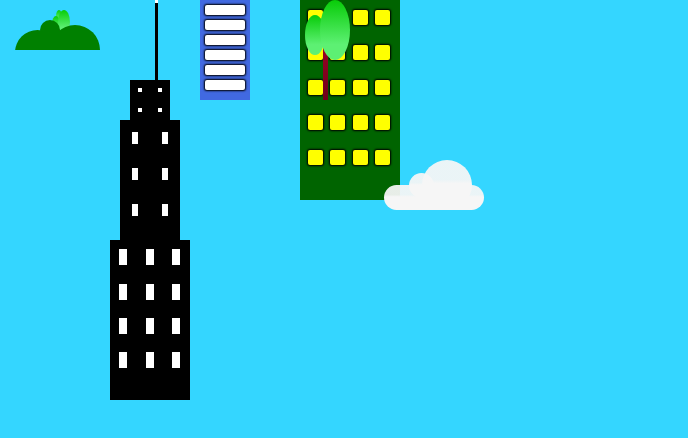
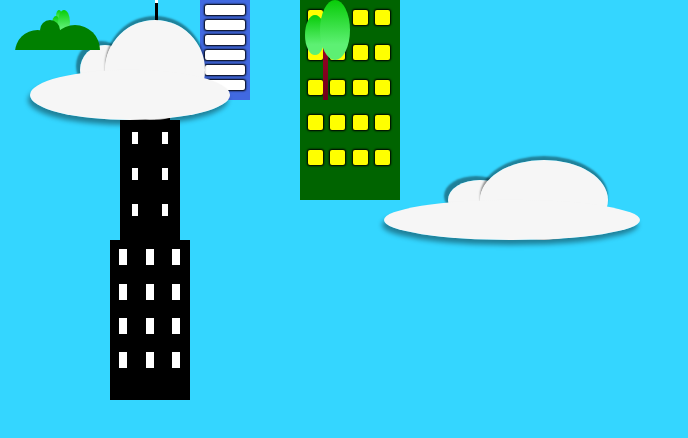
Before and after one commit to sidthesloth92/CSSLegoCity, a plain HTML site: page index.html in a window 1280 px wide. Shown: the whole page, without its empty margins (0-688 px from the left). Drawn offline with Linux system fonts and the light colour scheme.

Commit message:
Implemented cloud with new changes

```diff
--- a/css/_variables.scss
+++ b/css/_variables.scss
@@ -3,7 +3,7 @@ $sky-to-color : rgba(179,220,237,1) 100%;
 $sky-night-from-color: rgba(76,76,76,1) 0%;
 $sky-night-to-color: rgba(19,19,19,1) 100%;
 $cloud-color : rgb(255, 255, 255);
-$cloud-from-color : rgba(246,246,246,0.94) 39%;
+$cloud-from-color : rgba(246,246,246, 1) 39%;
 $cloud-to-color : rgba(246,246,246,1) 47%;
 $tree-from-color : rgba(8, 204, 8, 1) 0%;
 $tree-to-color : rgba(93, 240, 115, 1) 74%;
--- a/css/main.scss
+++ b/css/main.scss
@@ -85,6 +85,7 @@
         > div {
             display: inline-block;
             @include linear-gradient(top, $cloud-from-color, $cloud-to-color);
+            @include border-radius(50%);
         }
         .cloud_bubble_one {
             width: 25%;
@@ -92,17 +93,21 @@
             border-radius: 50%;
             top: 25%;
             left: 25%;
+            box-shadow: -4px -4px 2px rgba(0, 0, 0, 0.4);
+
         }
         .cloud_bubble_two {
             width: 50%;
             height: 100%;
             border-radius: 50%;
             right: 12.5%;
+            box-shadow: 0px -4px 2px rgba(0, 0, 0, .4);
         }
         .cloud_rectangle {
             bottom: 0;
             width: 100%;
             height: 50%;
+            box-shadow: -2px 5px 5px rgba(0, 0, 0, 0.4);
         }
     }
     /*------------ STYLING FOR TREE ---------------------*/
--- a/js/main.js
+++ b/js/main.js
@@ -1,4 +1,8 @@
 var cc = {
+    config: {
+        SUPPORTED_UNITS: ['px', '%'],
+        UNIT_FORMAT: /^\d+(px|%)/g
+    },
     city_wrapper: null,
     buildings: {},
     clouds: {},
@@ -121,8 +125,10 @@ var cc = {
         this.buildingCreators[type].call(this, id, height, bgColor, windowColor, fromLeft);
     },
     createCloud: function(id, width, top, left) {
-        var parsedWidth = window.parseInt(width);
-        var cloudWidth = (parsedWidth % 2) ? parsedWidth + 1 : parsedWidth;
+
+        if (this.validateId(id, this.clouds)) {
+            var cloudWidth = this.parseInput(width);
+            var unit = this.getInputUnit(width);
 
             var cloud = document.createElement('div');
             var cloudBubbleOne = document.createElement('div');
@@ -132,8 +138,8 @@ var cc = {
             cloud.id = id;
             this.clouds[id] = cloud;
             cloud.classList.add('cloud');
-        cloud.style.width = cloudWidth + 'px';
-        cloud.style.height = (cloudWidth / 2) + 'px';
+            cloud.style.width = cloudWidth + unit;
+            cloud.style.height = (cloudWidth / 2) + unit;
             cloud.style.top = top ? top : 0;
             cloud.style.left = left ? left : 0;
 
@@ -141,13 +147,13 @@ var cc = {
             cloudBubbleOne.classList.add('cloud_bubble_one');
             cloudBubbleTwo.classList.add('cloud_bubble_two');
             cloudRectangle.classList.add('cloud_rectangle');
-        cloudRectangle.style.borderRadius = (cloudWidth / 8) + 'px';
 
             cloud.appendChild(cloudBubbleOne);
             cloud.appendChild(cloudBubbleTwo);
             cloud.appendChild(cloudRectangle);
 
             this.city_wrapper.appendChild(cloud);
+        }
     },
     createTree: function(id, height, top, left, type) {
 
@@ -207,6 +213,46 @@ var cc = {
         bush.appendChild(bubbleThree);
 
         this.city_wrapper.appendChild(bush);
+    },
+    validateId: function(id, object) {
+        /* Checks to see whether any component is already created with the same id */
+        if (object && object[id]) {
+            console.error('The id ' + id + ' is already registered');
+            return false;
+        }
+        return true;
+    },
+    inputMatchesFormat: function(input, format) {
+        /* Checks whether the input parameter provided matches the provided format */
+
+        return (input && format && input.match(format)) ? true : false;
+    },
+    parseInput: function(input) {
+        /* Get the integer value from an input of the format XX% or XXpx and converts it into an even number */
+
+        if (this.inputMatchesFormat(input, this.config.UNIT_FORMAT)) {
+            var parsedInput = window.parseInt(input);
+            var finalInput = (finalInput % 2) ? parsedInput + 1 : parsedInput;
+            return finalInput;
+        } else {
+            throw "Given width/height " + input + " is not of a valid format";
+        }
+
+    },
+    getInputUnit: function(input) {
+        var unit;
+
+        if (this.inputMatchesFormat(input, this.config.UNIT_FORMAT)) {
+            for (var i = 0; i < this.config.SUPPORTED_UNITS.length; i++) {
+                if (input.indexOf(this.config.SUPPORTED_UNITS[i]) != -1) {
+                    unit = this.config.SUPPORTED_UNITS[i];
+                    break;
+                }
+            }
+            return unit;
+        } else {
+            throw "Given width/height " + input + " is not of a valid format";
+        }
     }
 };
 
@@ -214,9 +260,9 @@ cc.init();
 cc.createCity('100%', '100%');
 cc.createBuilding("building_one", '100px', "royalblue", "white", '200px', 'b1');
 cc.createBuilding("building_two", '200px', "darkgreen", "yellow", '300px', 'b2');
-cc.createBuilding("building_three", '400px', "black", "white", '100px', 'b3');
-//cc.createCloud('cloud_one', '200px', '20px', '30px');
-cc.createCloud('cloud_three', '100px', '20%', '30%');
+cc.createBuilding("building_two", '400px', "black", "white", '100px', 'b3');
+cc.createCloud('cloud_three', '200px', '20px', '30px');
+cc.createCloud('cloud_one]', '20%', '20%', '30%');
 cc.createTree('tree_one', '100px', 'one', '300px', '300px');
 cc.createTree('tree_three', '40%', '10px', '50px', 'bubble_tree_two');
 cc.createBush('bush_one', '100px', '200px', '300px');
```
Also changed, not shown: index.html (+1 -0 lines), css/main.css, 2 other files. Lines whose indentation alone changed are shown as unchanged.
